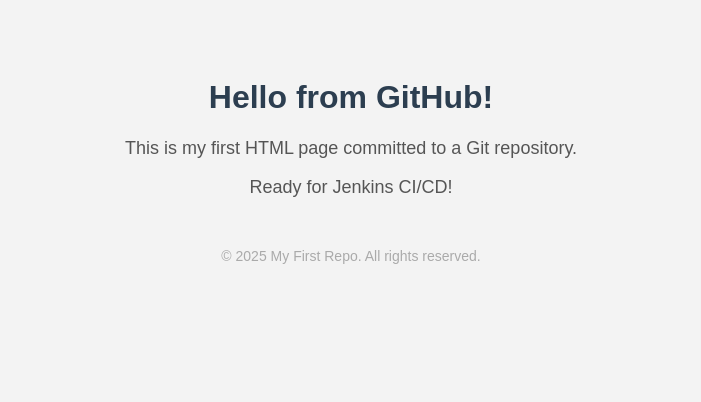
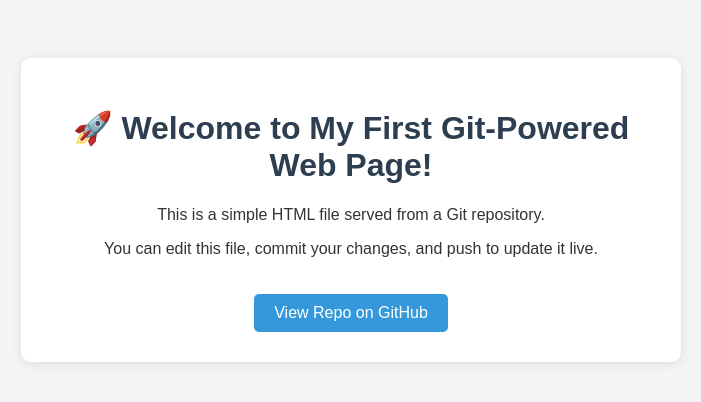
Before and after one commit to harsh710969/myfirst, a plain HTML site: page index.html in a window 1280 px wide. Shown: the whole page, without its empty margins (289-990 px from the left). Drawn offline with Linux system fonts and the light colour scheme.

Commit message:
update html

```diff
--- a/index.html
+++ b/index.html
@@ -2,35 +2,47 @@
 <html lang="en">
 <head>
   <meta charset="UTF-8">
-  <title>Welcome to My First GitHub Repo</title>
+  <meta name="viewport" content="width=device-width, initial-scale=1">
+  <title>My First Web Page</title>
   <style>
     body {
       font-family: Arial, sans-serif;
-      background-color: #f3f3f3;
+      background: #f4f4f4;
+      color: #333;
       text-align: center;
       padding: 50px;
     }
     h1 {
       color: #2c3e50;
     }
-    p {
-      font-size: 18px;
-      color: #555;
+    .container {
+      background: #fff;
+      padding: 30px;
+      border-radius: 10px;
+      box-shadow: 0 2px 10px rgba(0,0,0,0.1);
+      max-width: 600px;
+      margin: auto;
     }
-    .footer {
-      margin-top: 50px;
-      font-size: 14px;
-      color: #aaa;
+    a.button {
+      display: inline-block;
+      padding: 10px 20px;
+      margin-top: 20px;
+      background: #3498db;
+      color: white;
+      text-decoration: none;
+      border-radius: 5px;
+    }
+    a.button:hover {
+      background: #2980b9;
     }
   </style>
 </head>
 <body>
-  <h1>Hello from GitHub!</h1>
-  <p>This is my first HTML page committed to a Git repository.</p>
-  <p>Ready for Jenkins CI/CD!</p>
-
-  <div class="footer">
-    &copy; 2025 My First Repo. All rights reserved.
+  <div class="container">
+    <h1>🚀 Welcome to My First Git-Powered Web Page!</h1>
+    <p>This is a simple HTML file served from a Git repository.</p>
+    <p>You can edit this file, commit your changes, and push to update it live.</p>
+    <a class="button" href="https://github.com/your-username/your-repo-name" target="_blank">View Repo on GitHub</a>
   </div>
 </body>
 </html>
```
